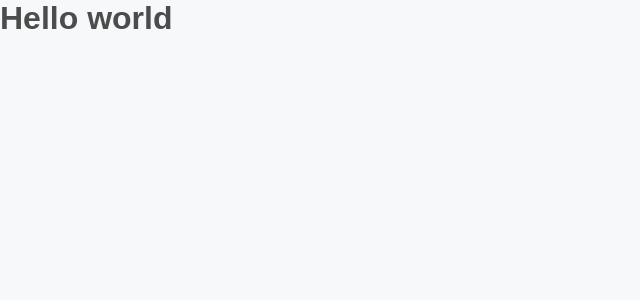
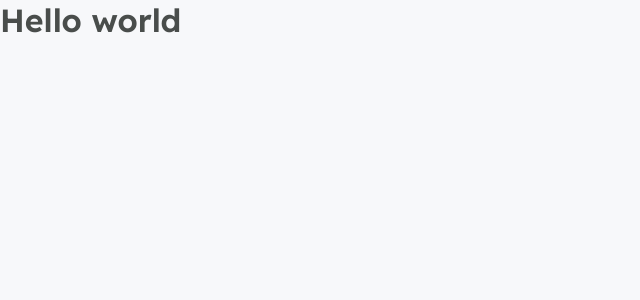
Before and after one commit to fabianapduarte/podcastr, a Next.js app: page / in a window 1280 px wide. Shown: the top 300 px of the page, without its empty margins (0-640 px from the left). Built offline with nearby package versions, Linux system fonts and the light colour scheme.

Commit message:
adding fonts with _document

```diff
--- /dev/null
+++ b/src/pages/_document.tsx
@@ -0,0 +1,19 @@
+import Document, { Html, Head, Main, NextScript } from 'next/document';
+
+export default class MyDocument extends Document {
+  render() {
+    return (
+      <Html>
+        <Head>
+          <link rel="preconnect" href="https://fonts.gstatic.com" />
+          <link href="https://fonts.googleapis.com/css2?family=Inter&family=Lexend:wght@500;600&display=swap" rel="stylesheet" />
+        </Head>
+
+        <body>
+          <Main /> {/* onde vai ficar a aplicação */ }
+          <NextScript /> {/* injeção de scripts do next */}
+        </body>
+      </Html>
+    );
+  }
+}
```
